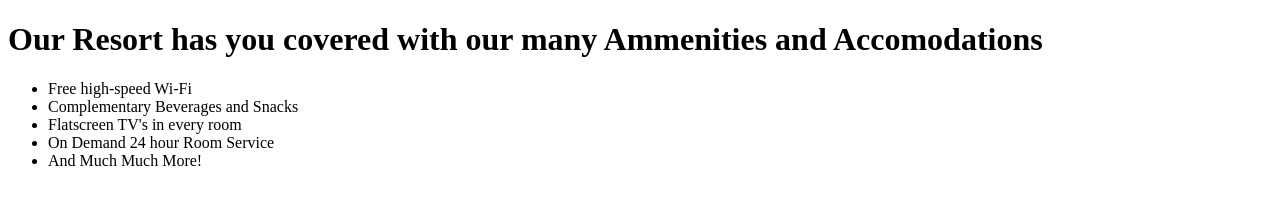
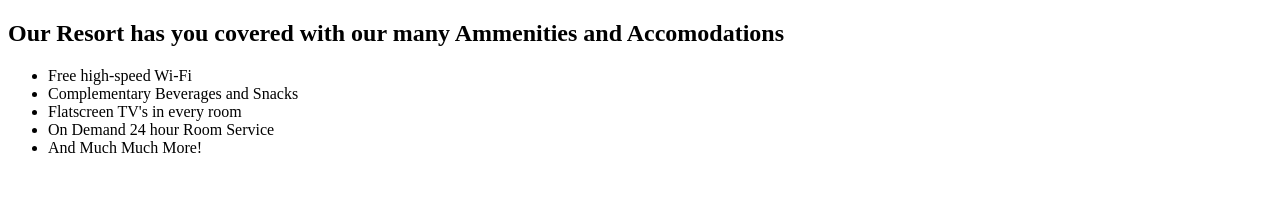
Before and after one commit to nathanrgoodman/travel-website, a plain HTML site: page accommodations.html in a window 1280 px wide. Drawn offline with Linux system fonts and the light colour scheme.

```diff
--- a/accommodations.html
+++ b/accommodations.html
@@ -5,7 +5,7 @@
     <title>Hanakuiwaleia Accomodations</title>
   </head>
   <body>
-    <h1>Our Resort has you covered with our many Ammenities and Accomodations</h1>
+    <h2>Our Resort has you covered with our many Ammenities and Accomodations</h2>
     <ul>
       <li>Free high-speed Wi-Fi</li>
       <li>Complementary Beverages and Snacks</li>
```
